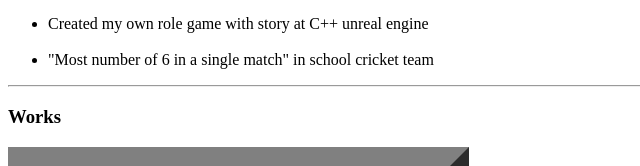
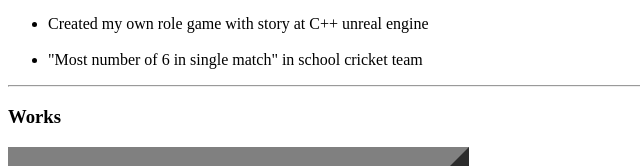
Before and after one commit to basab077/cv, a plain HTML site: page index.html in a window 1280 px wide. Shown: the part 353-519 px from the top of the page, 0-640 px from the left. Drawn offline with Linux system fonts and the light colour scheme.

Commit message:
Update index.html

```diff
--- a/index.html
+++ b/index.html
@@ -25,7 +25,7 @@
         <br>
         <li>Created my own role game with story at C++ unreal engine</li>
         <br>
-        <li> "Most number of 6 in a single match" in school cricket team</li>
+        <li> "Most number of 6 in  single match" in school cricket team</li>
     </ul>
     <hr>
 
```
